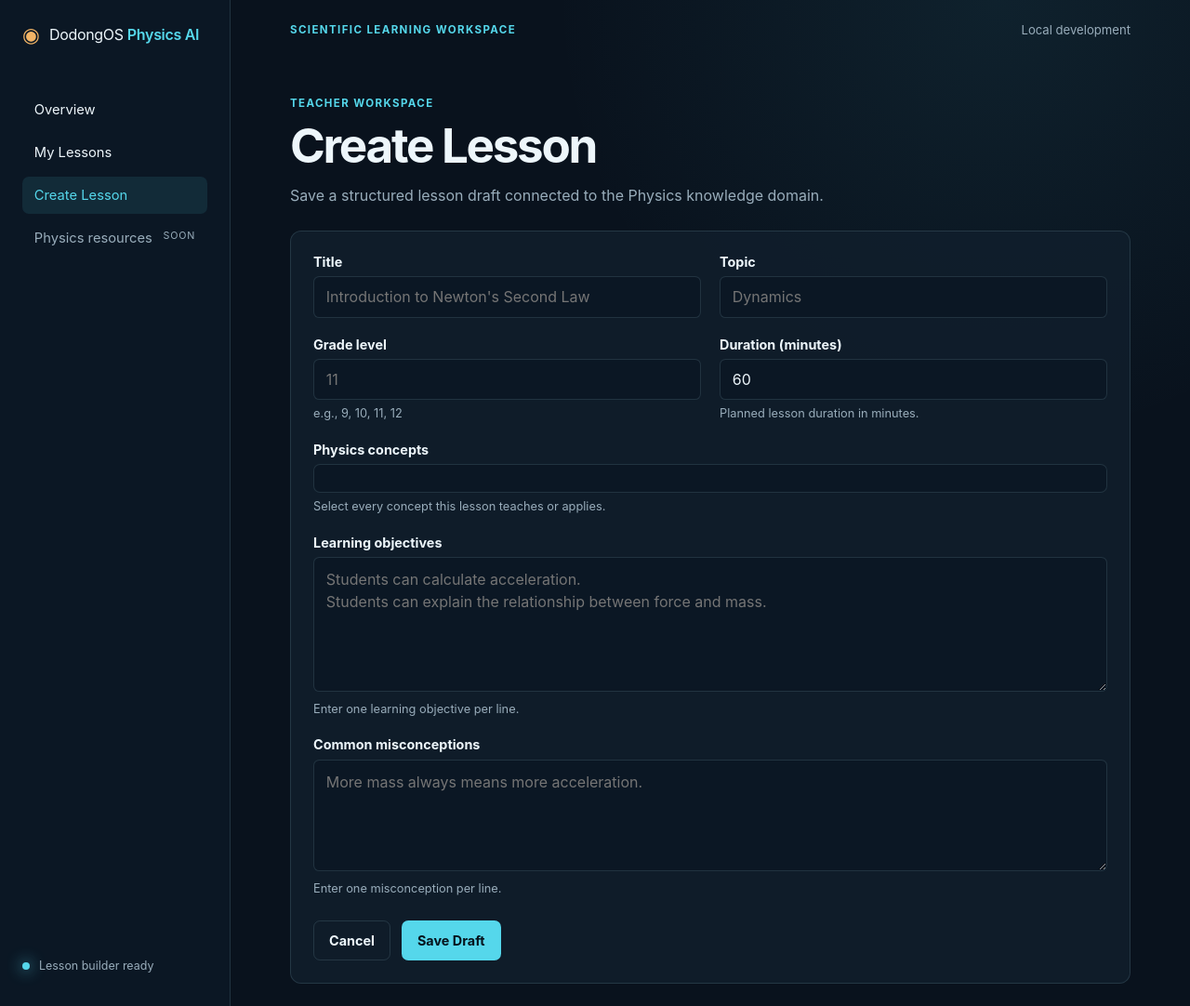
After one commit to rmiranda251193/HANAI, a Django app: page /lessons/create/ in a window 1280 px wide. The commit adds this page. Shown: the whole page at 93% size. Run offline with Django 5.2, Linux system fonts and the light colour scheme; data that the repository does not hold is empty.

Commit message:
Build teacher lesson builder

```diff
--- /dev/null
+++ b/apps/lessons/forms.py
@@ -0,0 +1,75 @@
+from django import forms
+
+from apps.physics.models import PhysicsConcept
+
+from .models import Lesson
+from .services import lines_to_list
+
+
+class LessonForm(forms.ModelForm):
+    learning_objectives = forms.CharField(
+        label="Learning objectives",
+        widget=forms.Textarea(
+            attrs={
+                "rows": 5,
+                "placeholder": "Students can calculate acceleration.\nStudents can explain the relationship between force and mass.",
+            }
+        ),
+        help_text="Enter one learning objective per line.",
+    )
+    common_misconceptions = forms.CharField(
+        label="Common misconceptions",
+        widget=forms.Textarea(
+            attrs={
+                "rows": 4,
+                "placeholder": "More mass always means more acceleration.",
+            }
+        ),
+        help_text="Enter one misconception per line.",
+    )
+
+    class Meta:
+        model = Lesson
+        fields = (
+            "title",
+            "topic",
+            "grade_level",
+            "duration_minutes",
+            "physics_concepts",
+            "learning_objectives",
+            "common_misconceptions",
+        )
+        widgets = {
+            "title": forms.TextInput(attrs={"placeholder": "Introduction to Newton's Second Law"}),
+            "topic": forms.TextInput(attrs={"placeholder": "Dynamics"}),
+            "grade_level": forms.TextInput(attrs={"placeholder": "11"}),
+            "duration_minutes": forms.NumberInput(attrs={"min": 1}),
+            "physics_concepts": forms.CheckboxSelectMultiple(),
+        }
+        labels = {
+            "grade_level": "Grade level",
+            "duration_minutes": "Duration (minutes)",
+            "physics_concepts": "Physics concepts",
+        }
+        help_texts = {
+            "physics_concepts": "Select every concept this lesson teaches or applies.",
+        }
+
+    def __init__(self, *args, **kwargs):
+        super().__init__(*args, **kwargs)
+        self.fields["physics_concepts"].queryset = PhysicsConcept.objects.filter(
+            is_active=True
+        ).order_by("topic", "name")
+        self.fields["physics_concepts"].required = True
+        self.fields["physics_concepts"].widget.attrs["class"] = "concept-checkbox-group"
+
+        for field_name in ("learning_objectives", "common_misconceptions"):
+            value = self.initial.get(field_name)
+            if isinstance(value, list):
+                self.initial[field_name] = "\n".join(value)
+
+    def clean_learning_objectives(self) -> list[str]:
+        return lines_to_list(self.cleaned_data["learning_objectives"])
+
+    def clean_common_misconceptions(self) -> list[str]:
+        return lines_to_list(self.cleaned_data["common_misconceptions"])
--- /dev/null
+++ b/apps/lessons/services.py
@@ -0,0 +1,4 @@
+def lines_to_list(value: str) -> list[str]:
+    """Convert teacher-entered, line-separated text into clean list items."""
+
+    return [line.strip() for line in value.splitlines() if line.strip()]
--- /dev/null
+++ b/apps/lessons/urls.py
@@ -0,0 +1,11 @@
+from django.urls import path
+
+from . import views
+
+app_name = "lessons"
+
+urlpatterns = [
+    path("", views.lesson_list, name="list"),
+    path("create/", views.lesson_create, name="create"),
+    path("<slug:slug>/", views.lesson_detail, name="detail"),
+]
--- a/apps/lessons/views.py
+++ b/apps/lessons/views.py
@@ -1,3 +1,27 @@
-from django.shortcuts import render
+from django.shortcuts import get_object_or_404, redirect, render
 
-# Create your views here.
+from .forms import LessonForm
+from .models import Lesson
+
+
+def lesson_list(request):
+    lessons = Lesson.objects.prefetch_related("physics_concepts")
+    return render(request, "lessons/list.html", {"lessons": lessons})
+
+
+def lesson_create(request):
+    form = LessonForm(request.POST or None)
+
+    if request.method == "POST" and form.is_valid():
+        lesson = form.save()
+        return redirect("lessons:detail", slug=lesson.slug)
+
+    return render(request, "lessons/form.html", {"form": form})
+
+
+def lesson_detail(request, slug):
+    lesson = get_object_or_404(
+        Lesson.objects.prefetch_related("physics_concepts"),
+        slug=slug,
+    )
+    return render(request, "lessons/detail.html", {"lesson": lesson})
--- a/config/urls.py
+++ b/config/urls.py
@@ -17,11 +17,12 @@ Including another URLconf
 from django.conf import settings
 from django.conf.urls.static import static
 from django.contrib import admin
-from django.urls import path
+from django.urls import include, path
 from django.views.generic import TemplateView
 
 urlpatterns = [
     path('', TemplateView.as_view(template_name='home.html'), name='home'),
+    path('lessons/', include('apps.lessons.urls')),
     path('admin/', admin.site.urls),
 ]
 
--- a/static/css/app.css
+++ b/static/css/app.css
@@ -38,4 +38,56 @@ a { color: inherit; }
 .accent-card { border-color: rgba(242, 180, 102, .32); }
 .surface-card h2 { margin: .7rem 0; font-size: 1.25rem; }
 .surface-card p:last-child { margin-bottom: 0; color: var(--muted); line-height: 1.6; }
+.text-link { display: inline-block; margin-top: 1rem; color: var(--cyan); font-size: .9rem; font-weight: 650; text-decoration: none; }
+.text-link:hover, .text-link:focus-visible { color: var(--text); text-decoration: underline; }
+.page-heading { display: flex; align-items: end; justify-content: space-between; gap: 1.5rem; max-width: 64rem; padding: 4rem 0 2rem; }
+.page-heading h1 { margin: .45rem 0 .7rem; font-size: clamp(2.1rem, 4vw, 3.4rem); letter-spacing: -.045em; }
+.page-heading p:last-child { margin: 0; color: var(--muted); line-height: 1.6; }
+.compact-heading { padding-bottom: 1.5rem; }
+.detail-heading { align-items: start; }
+.button { display: inline-flex; align-items: center; justify-content: center; min-height: 2.7rem; padding: .65rem 1rem; border: 1px solid transparent; border-radius: .45rem; font: inherit; font-size: .9rem; font-weight: 700; text-decoration: none; cursor: pointer; }
+.button-primary { color: #06131c; background: var(--cyan); }
+.button-primary:hover, .button-primary:focus-visible { background: #95edfa; }
+.button-secondary { color: var(--text); border-color: var(--line); background: transparent; }
+.button-secondary:hover, .button-secondary:focus-visible { border-color: var(--cyan); color: var(--cyan); }
+.lesson-list { display: grid; gap: .75rem; max-width: 64rem; }
+.lesson-card { display: flex; align-items: end; justify-content: space-between; gap: 1.5rem; padding: 1.3rem 1.5rem; border: 1px solid var(--line); border-radius: .75rem; background: rgba(17, 31, 46, .78); }
+.lesson-card-heading { display: flex; align-items: center; gap: .75rem; flex-wrap: wrap; }
+.lesson-card h2 { margin: .65rem 0 .45rem; font-size: 1.2rem; }
+.lesson-card h2 a { text-decoration: none; }
+.lesson-card h2 a:hover, .lesson-card h2 a:focus-visible { color: var(--cyan); }
+.lesson-meta, .concept-summary { margin: .25rem 0 0; color: var(--muted); font-size: .86rem; line-height: 1.5; }
+.concept-summary { color: #bfd3de; }
+.status-badge { display: inline-flex; width: fit-content; padding: .25rem .55rem; border-radius: 999px; background: rgba(153, 173, 187, .14); color: var(--muted); font-size: .72rem; font-weight: 700; letter-spacing: .04em; text-transform: uppercase; }
+.status-draft { background: rgba(242, 180, 102, .14); color: var(--amber); }
+.status-review { background: rgba(85, 215, 235, .13); color: var(--cyan); }
+.status-published { background: rgba(117, 213, 158, .14); color: #8be7af; }
+.lesson-form { max-width: 64rem; padding: 1.5rem; border: 1px solid var(--line); border-radius: .75rem; background: rgba(17, 31, 46, .78); }
+.form-grid { display: grid; grid-template-columns: repeat(2, minmax(0, 1fr)); gap: 1.25rem; }
+.form-field { min-width: 0; }
+.form-field-wide { grid-column: 1 / -1; }
+.form-field > label { display: block; margin-bottom: .45rem; font-size: .9rem; font-weight: 700; }
+.form-field input:not([type="checkbox"]), .form-field textarea { width: 100%; padding: .7rem .8rem; border: 1px solid var(--line); border-radius: .4rem; outline: none; color: var(--text); background: #0b1724; font: inherit; }
+.form-field textarea { min-height: 7rem; resize: vertical; line-height: 1.5; }
+.form-field input:focus, .form-field textarea:focus { border-color: var(--cyan); box-shadow: 0 0 0 3px rgba(85, 215, 235, .14); }
+.field-help { margin: .4rem 0 0; color: var(--muted); font-size: .8rem; line-height: 1.45; }
+.field-errors, .form-errors { margin-top: .45rem; color: #ffad9f; font-size: .84rem; }
+.field-errors ul, .form-errors ul { margin: 0; padding-left: 1.1rem; }
+.form-errors { margin-bottom: 1rem; padding: .75rem; border: 1px solid rgba(255, 173, 159, .35); border-radius: .4rem; background: rgba(157, 53, 41, .16); }
+.concept-checkbox-group { display: grid; grid-template-columns: repeat(2, minmax(0, 1fr)); gap: .5rem .9rem; padding: .9rem; border: 1px solid var(--line); border-radius: .45rem; background: #0b1724; }
+.concept-checkbox-group label { display: flex; align-items: center; gap: .45rem; color: #dbeaf1; font-size: .88rem; }
+.concept-checkbox-group input { accent-color: var(--cyan); }
+.form-actions { display: flex; flex-wrap: wrap; gap: .75rem; margin-top: 1.5rem; }
+.empty-state { max-width: 44rem; padding: 2rem; border: 1px dashed var(--line); border-radius: .75rem; background: rgba(17, 31, 46, .48); }
+.empty-state h1 { margin: .55rem 0; font-size: 1.7rem; }
+.empty-state p:not(.eyebrow) { color: var(--muted); line-height: 1.6; }
+.detail-grid { display: grid; grid-template-columns: repeat(2, minmax(0, 1fr)); gap: 1rem; max-width: 64rem; }
+.detail-card:first-child { grid-column: 1 / -1; }
+.detail-card h2 { margin: .65rem 0 1rem; font-size: 1.2rem; }
+.concept-list, .content-list { display: grid; gap: .65rem; margin: 0; padding: 0; list-style: none; }
+.concept-list li { display: flex; justify-content: space-between; gap: 1rem; padding: .75rem 0; border-top: 1px solid var(--line); }
+.concept-list li:first-child { padding-top: 0; border-top: 0; }
+.concept-list span { color: var(--muted); font-size: .84rem; }
+.content-list { padding-left: 1.15rem; list-style: disc; color: #dbeaf1; line-height: 1.55; }
+@media (max-width: 720px) { .page-heading, .lesson-card { align-items: start; flex-direction: column; } .form-grid, .detail-grid { grid-template-columns: 1fr; } .detail-card:first-child { grid-column: auto; } .concept-checkbox-group { grid-template-columns: 1fr; } }
 @media (max-width: 720px) { .app-shell { grid-template-columns: 1fr; } .sidebar { min-height: auto; border-right: 0; border-bottom: 1px solid var(--line); } .navigation { margin-top: 1.5rem; } .sidebar-status { display: none; } .hero { padding-top: 4rem; } .foundation-grid { grid-template-columns: 1fr; } }
--- a/templates/base.html
+++ b/templates/base.html
@@ -16,11 +16,12 @@
           <span>DodongOS <strong>Physics AI</strong></span>
         </a>
         <nav class="navigation">
-          <a class="nav-link is-active" href="{% url 'home' %}">Overview</a>
-          <span class="nav-link is-disabled">Teacher workspace <small>soon</small></span>
+          <a class="nav-link {% if request.resolver_match.url_name == 'home' %}is-active{% endif %}" href="{% url 'home' %}">Overview</a>
+          <a class="nav-link {% if request.resolver_match.url_name == 'list' %}is-active{% endif %}" href="{% url 'lessons:list' %}">My Lessons</a>
+          <a class="nav-link {% if request.resolver_match.url_name == 'create' %}is-active{% endif %}" href="{% url 'lessons:create' %}">Create Lesson</a>
           <span class="nav-link is-disabled">Physics resources <small>soon</small></span>
         </nav>
-        <p class="sidebar-status"><span></span> Foundation mode</p>
+        <p class="sidebar-status"><span></span> Lesson builder ready</p>
       </aside>
       <main class="content">
         <header class="topbar">
--- a/templates/home.html
+++ b/templates/home.html
@@ -12,11 +12,13 @@
       <p class="card-label">Platform status</p>
       <h2>Foundation established</h2>
       <p>Core Django configuration, static assets, and application boundaries are in place.</p>
+      <a class="text-link" href="{% url 'lessons:list' %}">View my lessons</a>
     </article>
     <article class="surface-card accent-card">
       <p class="card-label">Next milestone</p>
-      <h2>Lesson domain review</h2>
-      <p>Future work will be added in focused, tested increments.</p>
+      <h2>Create a lesson draft</h2>
+      <p>Build a structured teacher lesson connected to the Physics knowledge domain.</p>
+      <a class="text-link" href="{% url 'lessons:create' %}">Open lesson builder</a>
     </article>
   </section>
 {% endblock %}
--- /dev/null
+++ b/templates/lessons/form.html
@@ -0,0 +1,36 @@
+{% extends "base.html" %}
+
+{% block title %}Create Lesson &middot; DodongOS Physics AI{% endblock %}
+
+{% block content %}
+  <section class="page-heading compact-heading">
+    <div>
+      <p class="eyebrow">Teacher workspace</p>
+      <h1>Create Lesson</h1>
+      <p>Save a structured lesson draft connected to the Physics knowledge domain.</p>
+    </div>
+  </section>
+
+  <form method="post" class="lesson-form" novalidate>
+    {% csrf_token %}
+    {% if form.non_field_errors %}
+      <div class="form-errors" role="alert">{{ form.non_field_errors }}</div>
+    {% endif %}
+
+    <div class="form-grid">
+      {% for field in form %}
+        <div class="form-field {% if field.name == 'physics_concepts' or field.name == 'learning_objectives' or field.name == 'common_misconceptions' %}form-field-wide{% endif %}">
+          <label for="{{ field.id_for_label }}">{{ field.label }}</label>
+          {{ field }}
+          {% if field.help_text %}<p class="field-help">{{ field.help_text }}</p>{% endif %}
+          {% if field.errors %}<div class="field-errors" role="alert">{{ field.errors }}</div>{% endif %}
+        </div>
+      {% endfor %}
+    </div>
+
+    <div class="form-actions">
+      <a class="button button-secondary" href="{% url 'lessons:list' %}">Cancel</a>
+      <button class="button button-primary" type="submit">Save Draft</button>
+    </div>
+  </form>
+{% endblock %}
```
Also changed, not shown: apps/lessons/tests.py (+90 -0 lines), templates/lessons/detail.html (added, +54 -0 lines), templates/lessons/list.html (added, +44 -0 lines).
